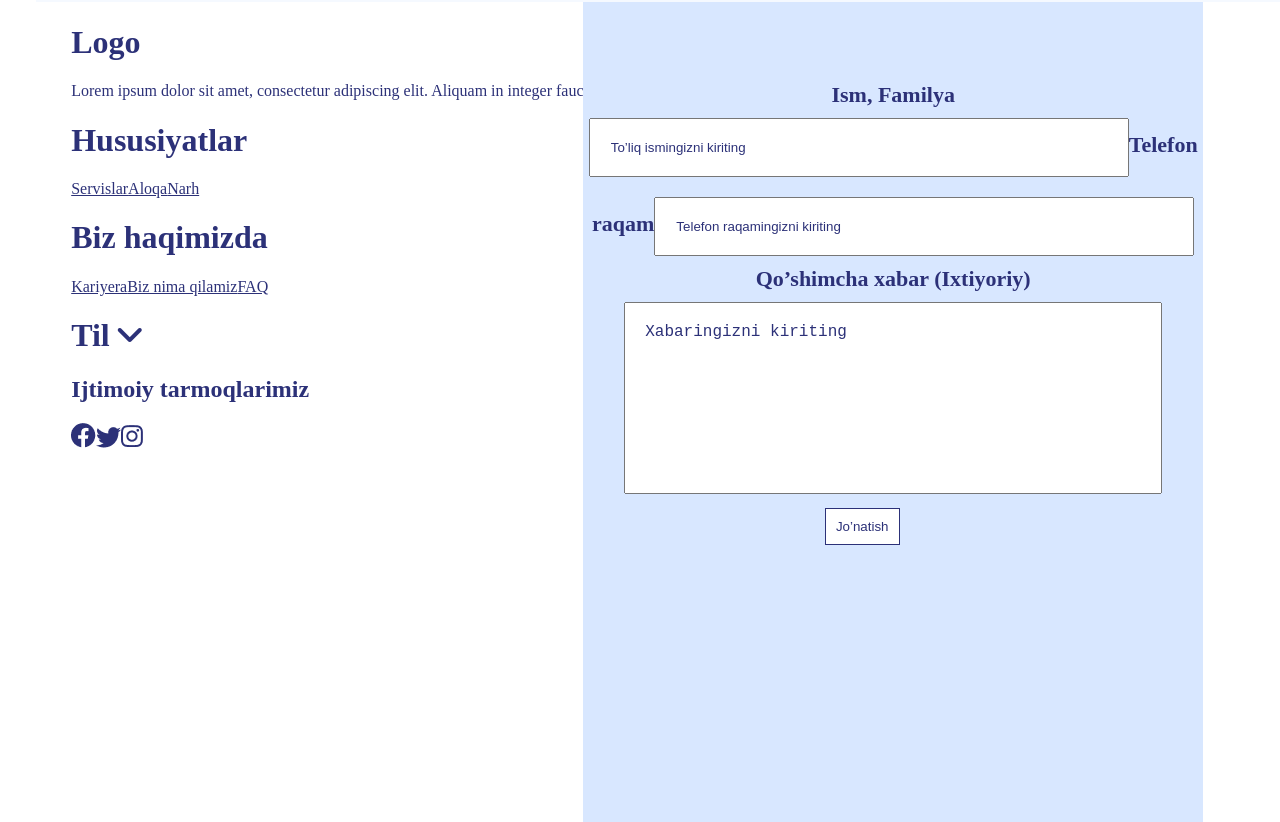
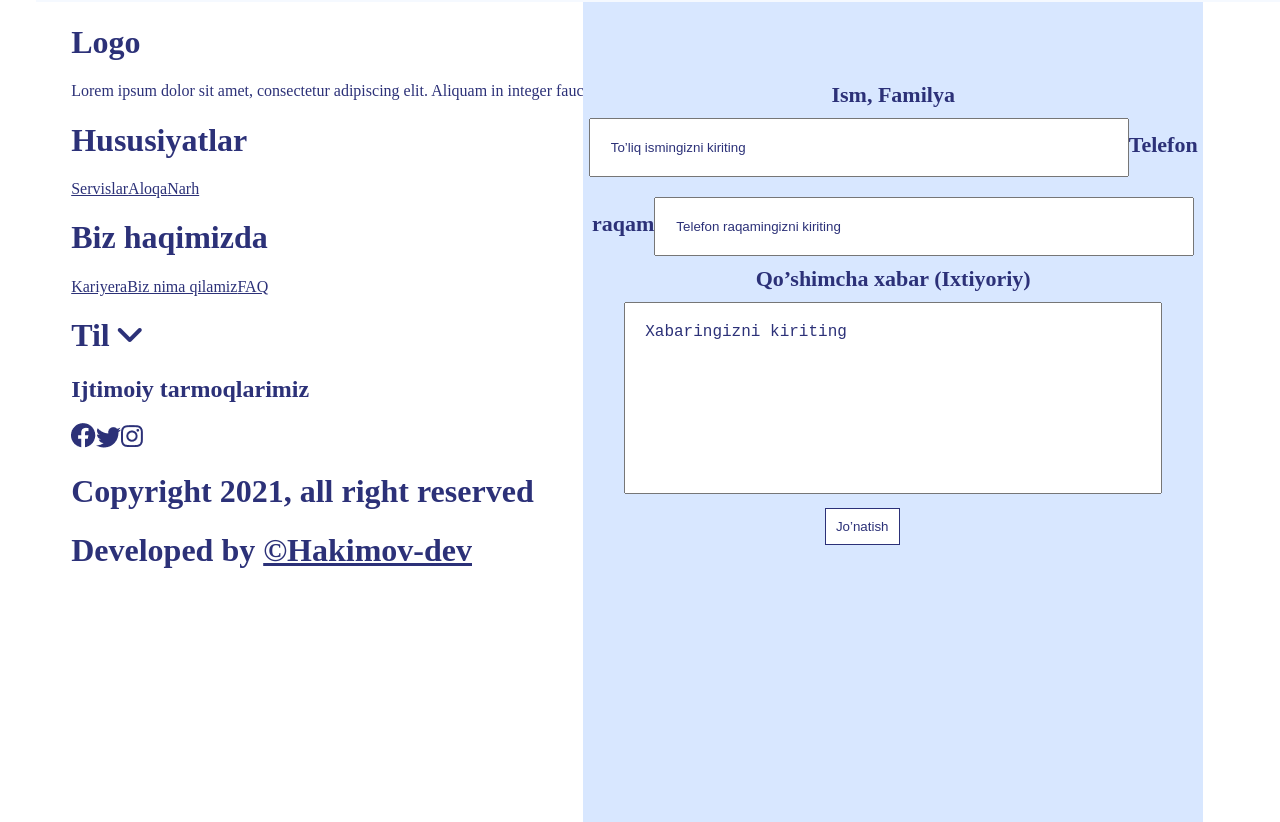
Before and after one commit to hakimov-dev/truck-service-landing, a Vue app: page / in a window 1280 px wide. Shown: the part 5595-6417 px from the top of the page. Built offline with nearby package versions, Linux system fonts and the light colour scheme; the HTML template or start-up script is replaced by a standard one.

Commit message:
Error found and corrected.

```diff
--- a/src/components/Footer/components/FooterEnd.vue
+++ b/src/components/Footer/components/FooterEnd.vue
@@ -1,7 +1,7 @@
 <template>
-    <div class="container flex justif-between items-center">
+    <div class="container flex justify-between items-center py-8">
       <h1>Copyright 2021, all right reserved</h1>
-      <h1>Developed by <a target="_blank" href="https://hakimov.netlify.com/" class="font-bold">&copy; Hakimov-dev </a></h1>
+      <h1>Developed by <a target="_blank" href="https://hakimov.netlify.com/" class="font-bold">&copy;Hakimov-dev </a></h1>
     </div>
 </template>
 
--- a/src/components/Footer/index.vue
+++ b/src/components/Footer/index.vue
@@ -31,12 +31,17 @@
               </div>
           </div>
        </div>
+       <FooterEnd />
     </footer>
 </template>
 
 <script>
+import FooterEnd from './components/FooterEnd'
 export default {
-  name: 'Footer'
+  name: 'Footer',
+  components: {
+    FooterEnd
+  }
 }
 </script>
 
```
